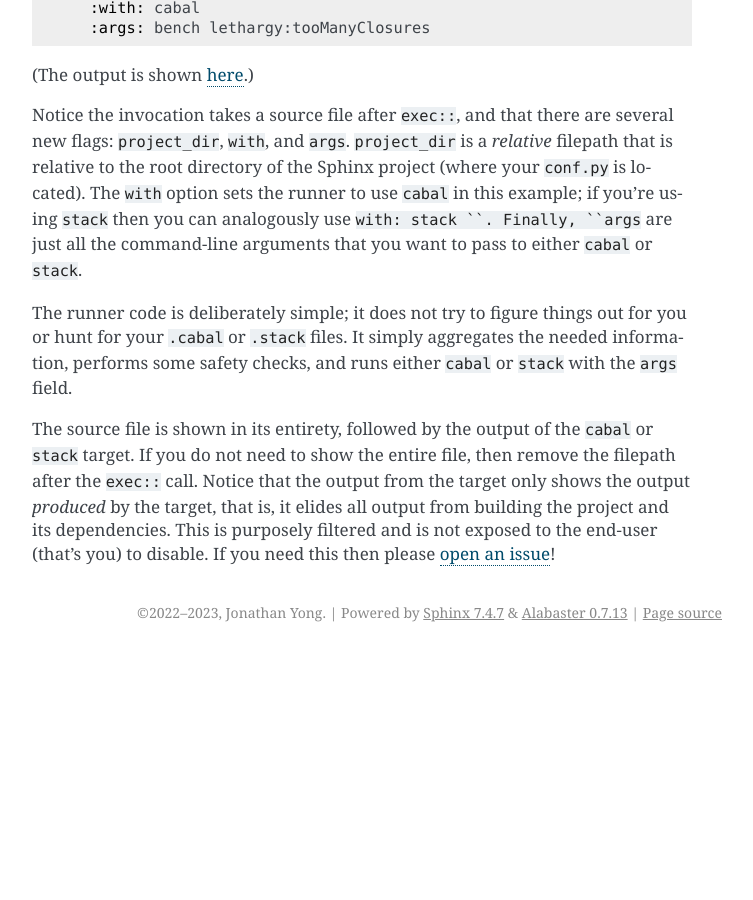
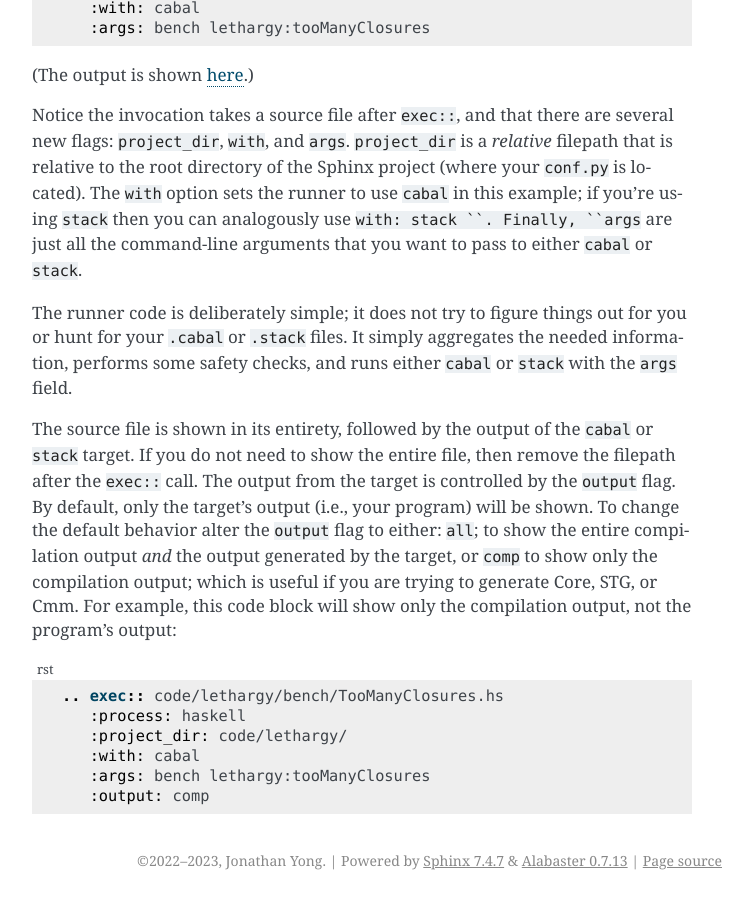
Before and after one commit to yongrenjie/sphinx-exec-directive, a Sphinx documentation site: the page built from docs/language/haskell.rst, in a window 1280 px wide and 900 px high, scrolled down 1945 px. Shown: the whole window, without its empty margins (388-1141 px from the left). Built offline with Sphinx 7.4.7, drawn with Linux system fonts in a browser that asks for light colours; before the commit the page ends 2597 px from its top, so only the background shows below that.

Commit message:
haskell: add output flag for cabal and stack

```diff
--- a/docs/language/haskell.rst
+++ b/docs/language/haskell.rst
@@ -117,8 +117,22 @@ Finally, ``args`` are just all the command-line arguments that you want to pass
 The runner code is deliberately simple; it does not try to figure things out for you or hunt for your ``.cabal`` or ``.stack`` files.
 It simply aggregates the needed information, performs some safety checks, and runs either ``cabal`` or ``stack`` with the ``args`` field.
 
-The source file is shown in its entirety, followed by the output of the ``cabal`` or ``stack`` target.
-If you do not need to show the entire file, then remove the filepath after the ``exec::`` call.
-Notice that the output from the target only shows the output *produced* by the target, that is, it elides all output from building the project and its dependencies.
-This is purposely filtered and is not exposed to the end-user (that's you) to disable.
-If you need this then please `open an issue <https://github.com/yongrenjie/sphinx-exec-directive/issues>`_!
+The source file is shown in its entirety, followed by the output of the
+``cabal`` or ``stack`` target. If you do not need to show the entire file, then
+remove the filepath after the ``exec::`` call. The output from the target is
+controlled by the ``output`` flag. By default, only the target's output (i.e.,
+your program) will be shown. To change the default behavior alter the ``output``
+flag to either: ``all``; to show the entire compilation output *and* the output
+generated by the target, or ``comp`` to show only the compilation output; which
+is useful if you are trying to generate Core, STG, or Cmm. For example, this
+code block will show only the compilation output, not the program's output:
+
+.. code-block:: rst
+   :caption: rst
+
+   .. exec:: code/lethargy/bench/TooManyClosures.hs
+      :process: haskell
+      :project_dir: code/lethargy/
+      :with: cabal
+      :args: bench lethargy:tooManyClosures
+      :output: comp
```
Also changed, not shown: sphinx_exec_directive/__init__.py (+17 -6 lines).
